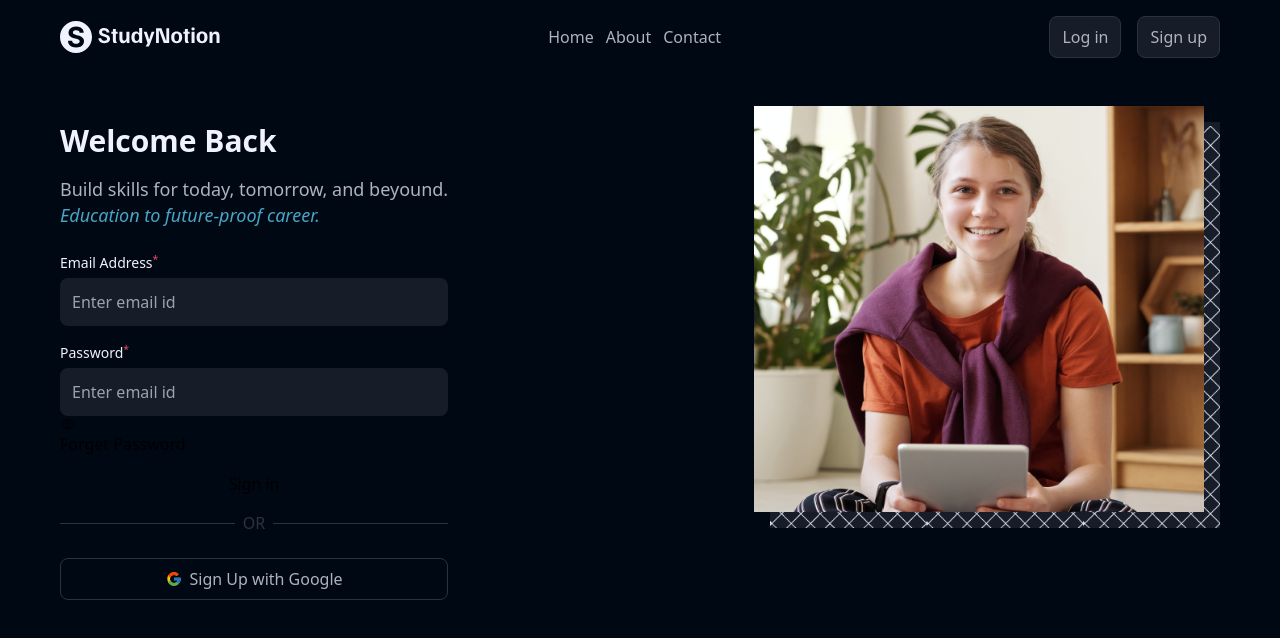
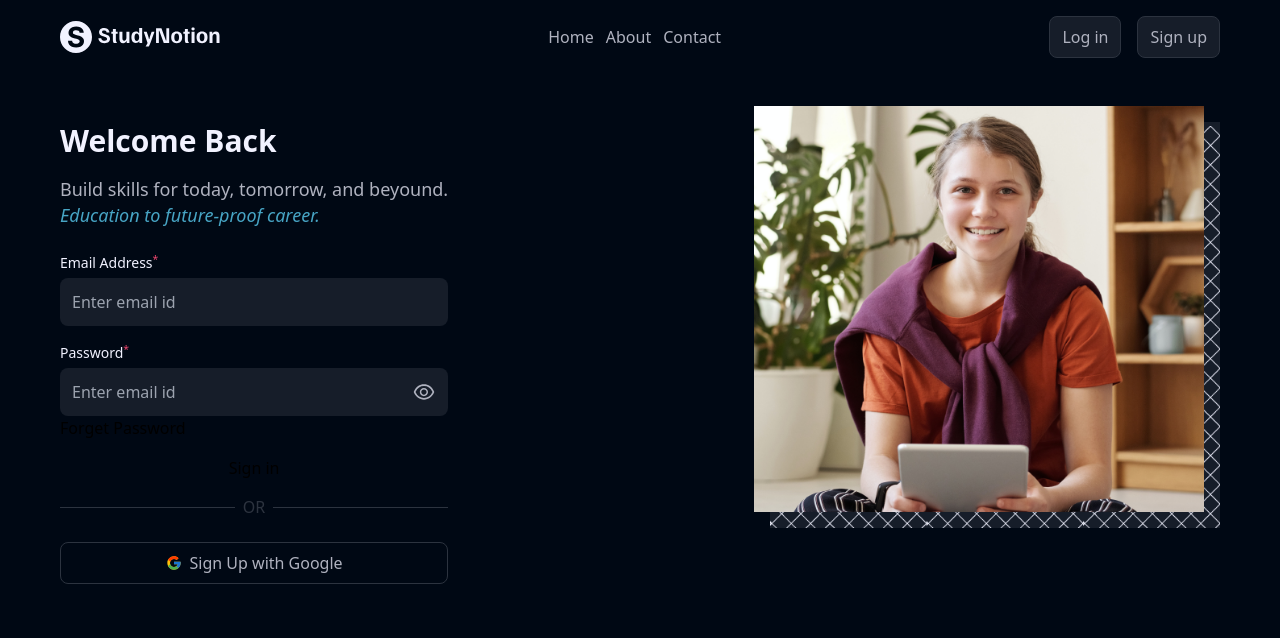
Before and after one commit to sudhanshumandloi/React-practice, a React (Create React App) app in the folder Study_notation_app/: page /login in a window 1280 px wide. Shown: the top 638 px of the page. Built offline with nearby package versions, Linux system fonts and the light colour scheme.

Commit message:
added css for eye icon set them at

```diff
--- a/Study_notation_app/src/components/Loginform.js
+++ b/Study_notation_app/src/components/Loginform.js
@@ -45,7 +45,7 @@
                     />
                 </label>
 
-                <label className="w-full">
+                <label className="w-full relative">
                     <p className="text-[0.875rem] text-richblack-5 mb-1 leading-[1.375rem]">
                         Password<sup className="text-pink-200">*</sup>
                     </p>
@@ -58,8 +58,11 @@
                         className="bg-richblack-800 rounded-[0.5rem] text-richblack-5 w-full p-[12px]"
                     />
 
-                    <span onClick={() => setShowPassword((prev) => !prev)}>
-                        {showPassword ? (<AiOutlineEyeInvisible />) : (<AiOutlineEye />)}
+                    <span className="absolute right-3 top-[38px] cursor-pointer"
+                        onClick={() => setShowPassword((prev) => !prev)}>
+                        {showPassword
+                        ? (<AiOutlineEyeInvisible fontSize={24} fill="#AFB2BF" />)
+                        : (<AiOutlineEye fontSize={24} fill="#AFB2BF" />)}
                     </span>
 
                     <Link to="#">
```
